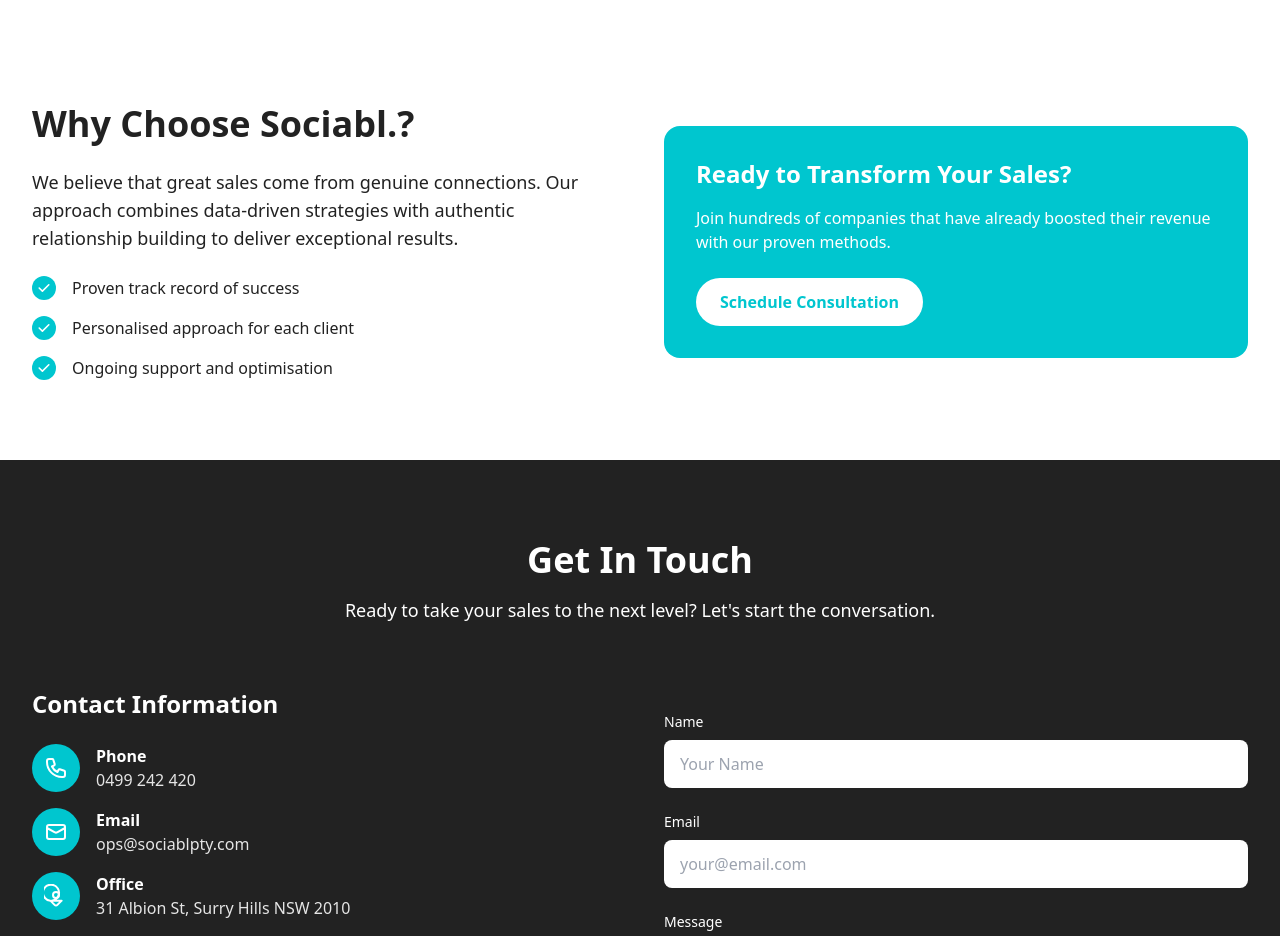
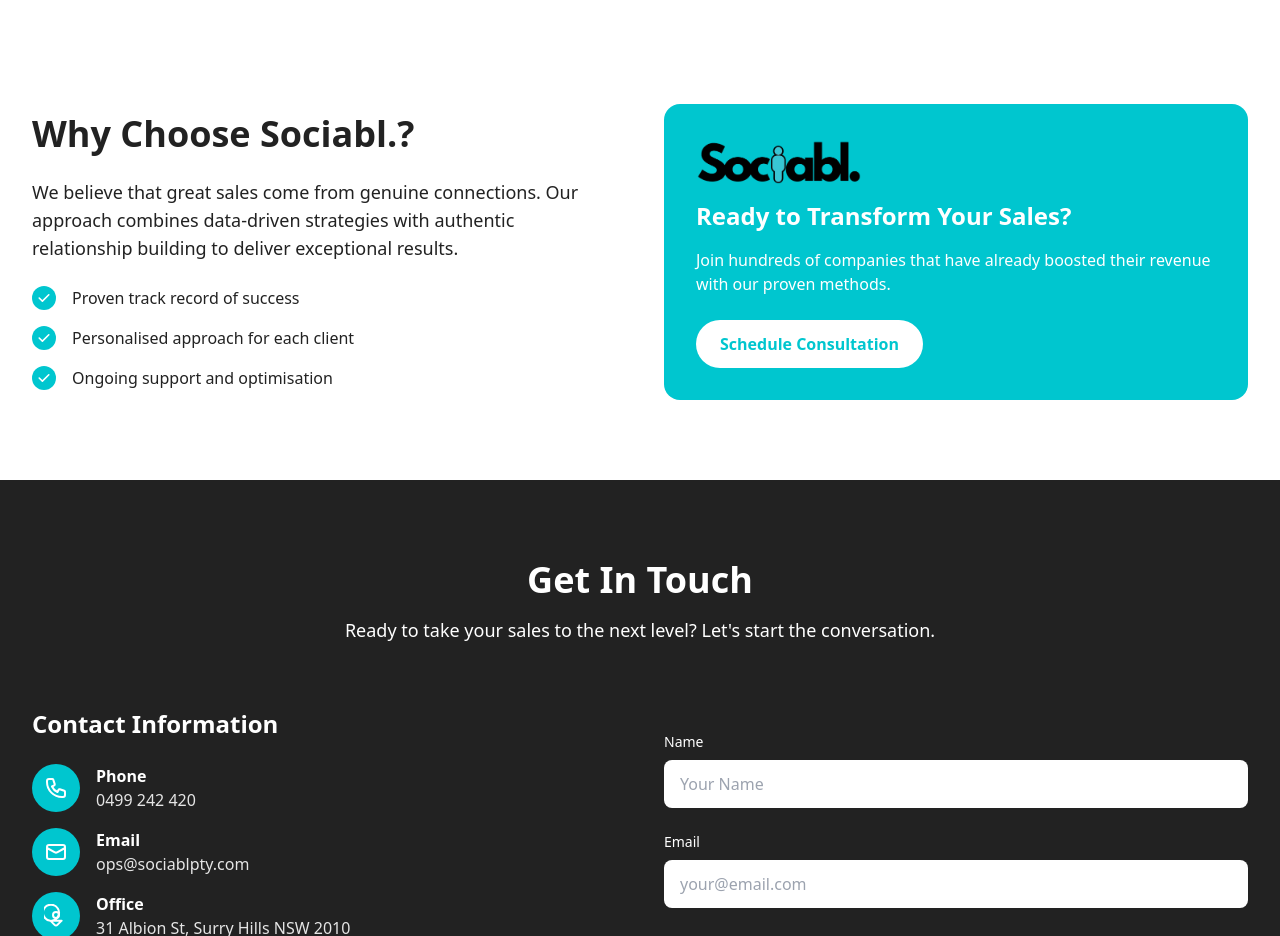
Before and after one commit to Sociabl/sociabl-site, a website: page index.html in a window 1280 px wide. Shown: the part 1200-2136 px from the top of the page. Drawn offline with nearby package versions, Linux system fonts and the light colour scheme.

Commit message:
Update index.html

```diff
--- a/index.html
+++ b/index.html
@@ -189,6 +189,8 @@
         <div class="fade-in stagger-1">
           <!-- Callout card solid blue -->
           <div class="bg-bright-aqua rounded-2xl p-8 text-white">
+            <!-- Added logo at the top of the teal callout card -->
+            <img src="./logo.png" alt="Sociabl logo" class="h-12 w-auto mb-4" loading="lazy"/>
             <h3 class="text-2xl font-bold mb-4">Ready to Transform Your Sales?</h3>
             <p class="mb-6">Join hundreds of companies that have already boosted their revenue with our proven methods.</p>
             <button class="bg-white text-bright-aqua px-6 py-3 rounded-full font-semibold hover:bg-off-white transition-all duration-300">
```
